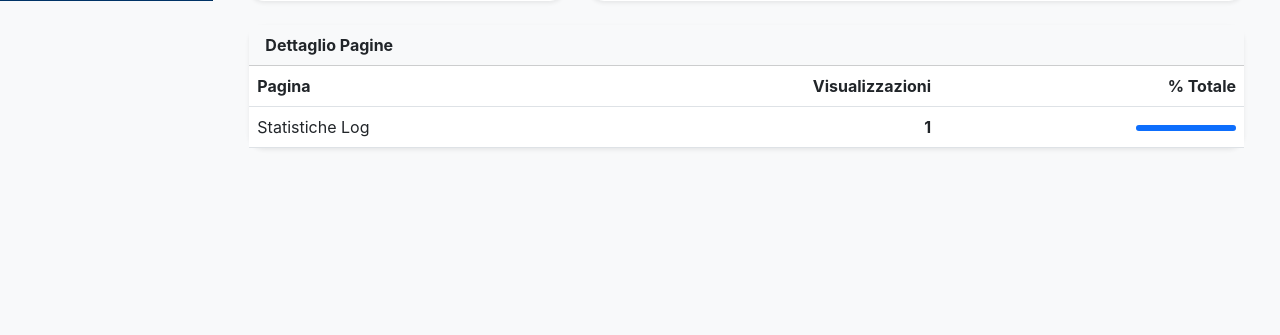
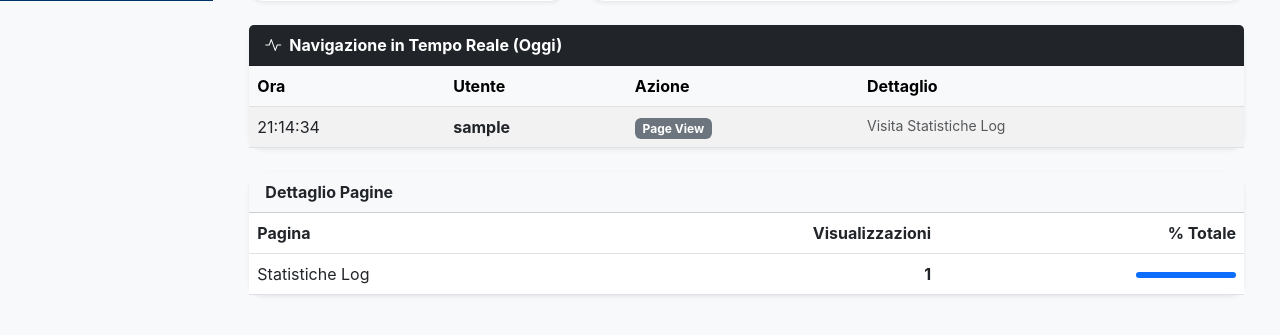
Before and after one commit to Mastra10/PerformanceAtlete, a Django app: page /statistiche-log/ in a window 1280 px wide. Shown: the part 799-1134 px from the top of the page. Before the commit the page ends 948 px from the top, so only its background shows below. Run offline with Django 5.2, Linux system fonts and the light colour scheme; the visitor is signed in with stand-in values (Sample User, id 1); data comes from the database, SQL or seed files in the repository; data that the repository does not hold is empty.

Commit message:
Agg commands sync 137

```diff
--- a/atleti/templates/atleti/statistiche_log.html
+++ b/atleti/templates/atleti/statistiche_log.html
@@ -60,6 +60,41 @@
                 <div class="card-body">
                     <canvas id="chartTrend"></canvas>
                 </div>
+            </div>
+        </div>
+    </div>
+
+    <!-- Tabella Navigazione Odierna -->
+    <div class="card shadow-sm mt-4">
+        <div class="card-header bg-dark text-white fw-bold">
+            <i class="bi bi-activity me-2"></i>Navigazione in Tempo Reale (Oggi)
+        </div>
+        <div class="card-body p-0">
+            <div class="table-responsive" style="max-height: 400px; overflow-y: auto;">
+                <table class="table table-striped table-hover mb-0">
+                    <thead class="table-light sticky-top">
+                        <tr>
+                            <th>Ora</th>
+                            <th>Utente</th>
+                            <th>Azione</th>
+                            <th>Dettaglio</th>
+                        </tr>
+                    </thead>
+                    <tbody>
+                        {% for log in navigazione_odierna %}
+                        <tr>
+                            <td class="text-nowrap">{{ log.data|date:"H:i:s" }}</td>
+                            <td>
+                                <strong>{{ log.utente.username }}</strong>
+                            </td>
+                            <td><span class="badge bg-secondary">{{ log.azione }}</span></td>
+                            <td class="small text-muted">{{ log.messaggio }}</td>
+                        </tr>
+                        {% empty %}
+                        <tr><td colspan="4" class="text-center py-3 text-muted">Nessuna attività registrata oggi.</td></tr>
+                        {% endfor %}
+                    </tbody>
+                </table>
             </div>
         </div>
     </div>
--- a/atleti/views.py
+++ b/atleti/views.py
@@ -1881,6 +1881,13 @@ def statistiche_log(request):
         daily_data.append(stats_dict.get(d, 0))
         daily_unique_data.append(unique_dict.get(d, 0))
 
+    # 6. Dettaglio Navigazione Odierna
+    today = timezone.now().date()
+    navigazione_odierna = logs_qs.filter(
+        data__date=today,
+        utente__isnull=False
+    ).select_related('utente').order_by('-data')
+
     return render(request, 'atleti/statistiche_log.html', {
         'page_stats': page_stats,
         'user_stats': user_stats,
@@ -1888,6 +1895,7 @@ def statistiche_log(request):
         'daily_labels': json.dumps(daily_labels),
         'daily_data': json.dumps(daily_data),
         'daily_unique_data': json.dumps(daily_unique_data),
+        'navigazione_odierna': navigazione_odierna,
     })
 
 # --- GESTIONE ALLENAMENTI ---
```
